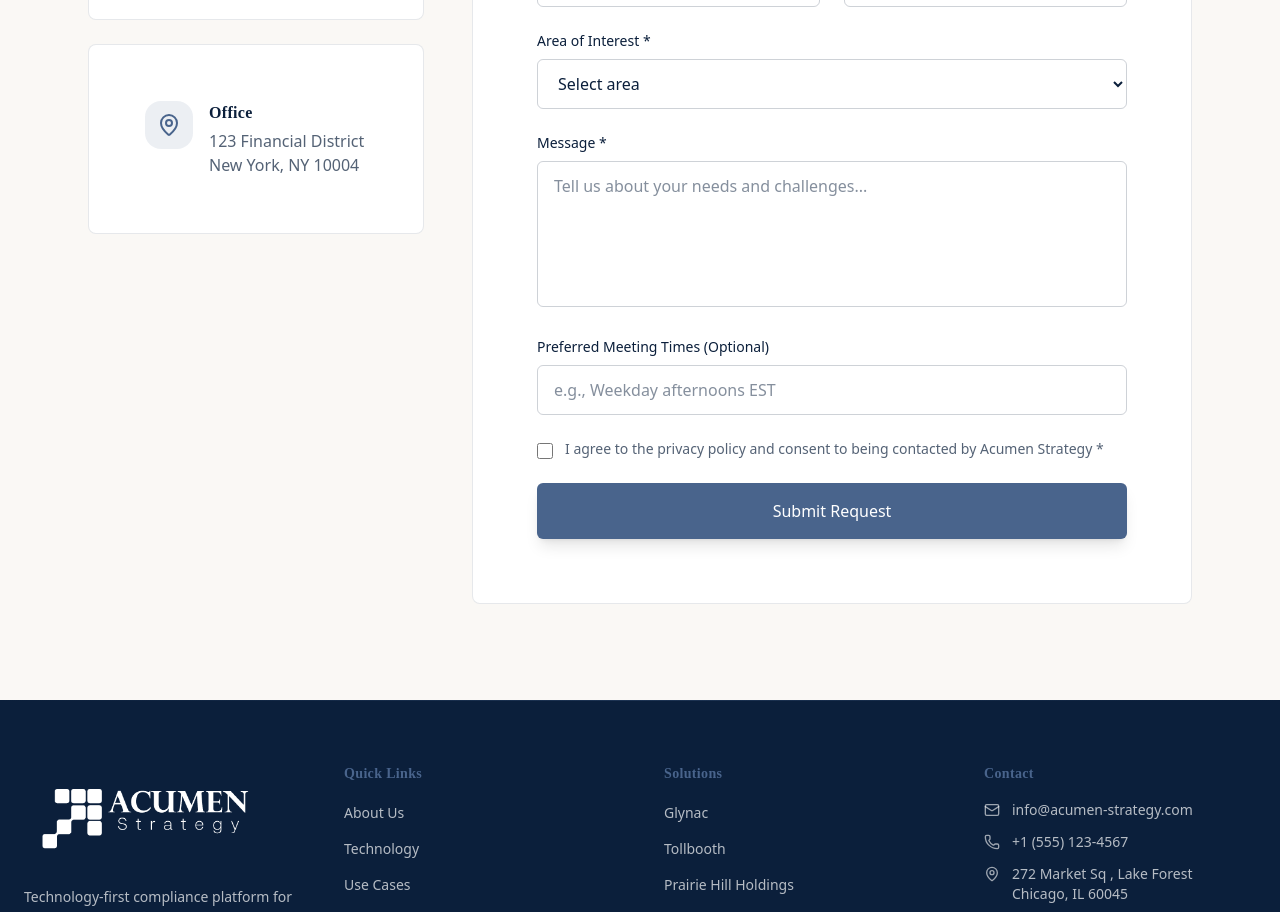
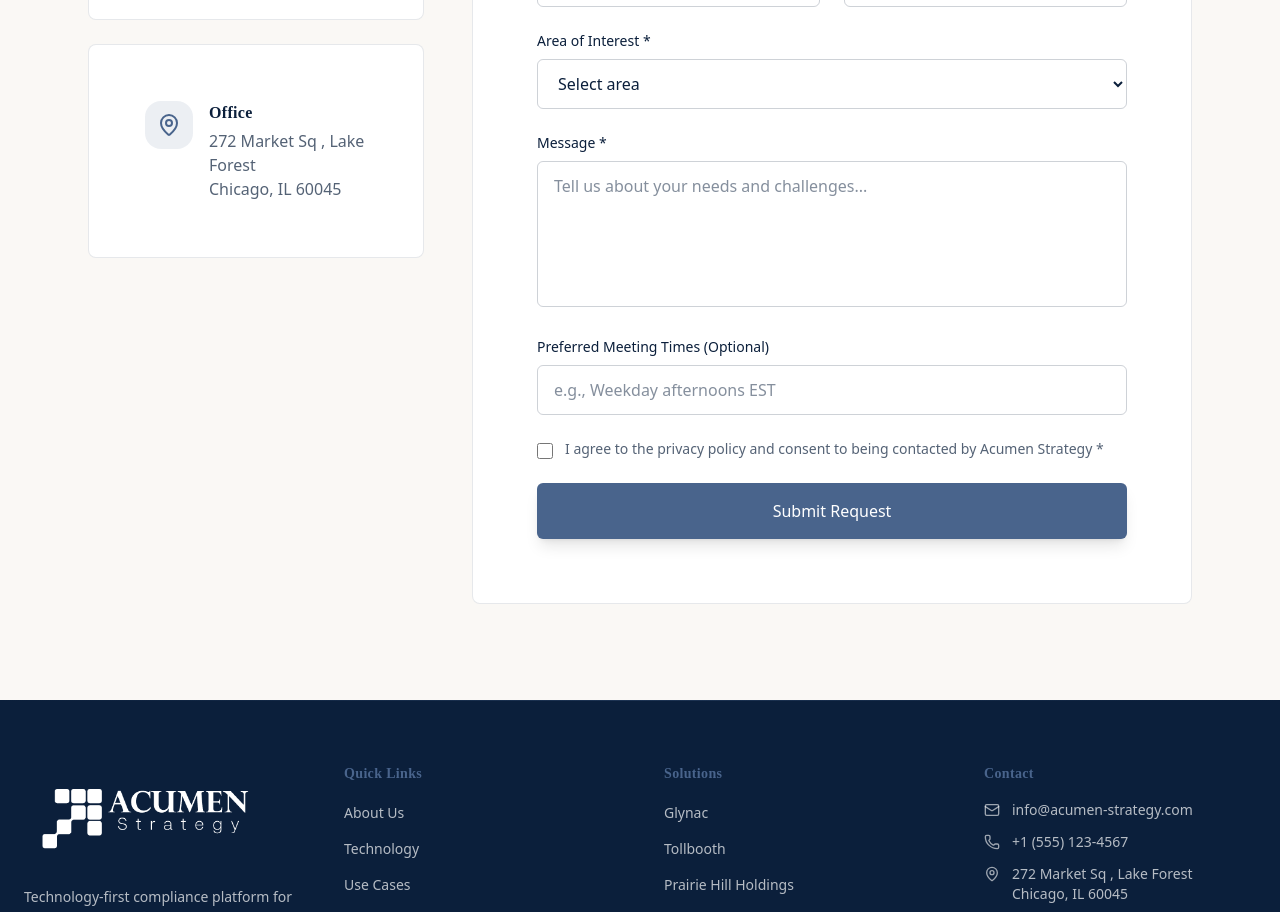
Before and after one commit to Glynac-AI/Acumen, a Next.js app: page /contact in a window 1280 px wide. Shown: the part 1320-2232 px from the top of the page. Built offline with nearby package versions, Linux system fonts and the light colour scheme.

Commit message:
Update page.tsx

```diff
--- a/app/contact/page.tsx
+++ b/app/contact/page.tsx
@@ -127,8 +127,8 @@ export default function Contact() {
                                             <div>
                                                 <h3 className="font-semibold text-primary mb-1">Office</h3>
                                                 <p className="text-primary/70">
-                                                    123 Financial District<br />
-                                                    New York, NY 10004
+                                                    272 Market Sq , Lake Forest<br />
+                                                    Chicago, IL 60045
                                                 </p>
                                             </div>
                                         </div>
```
